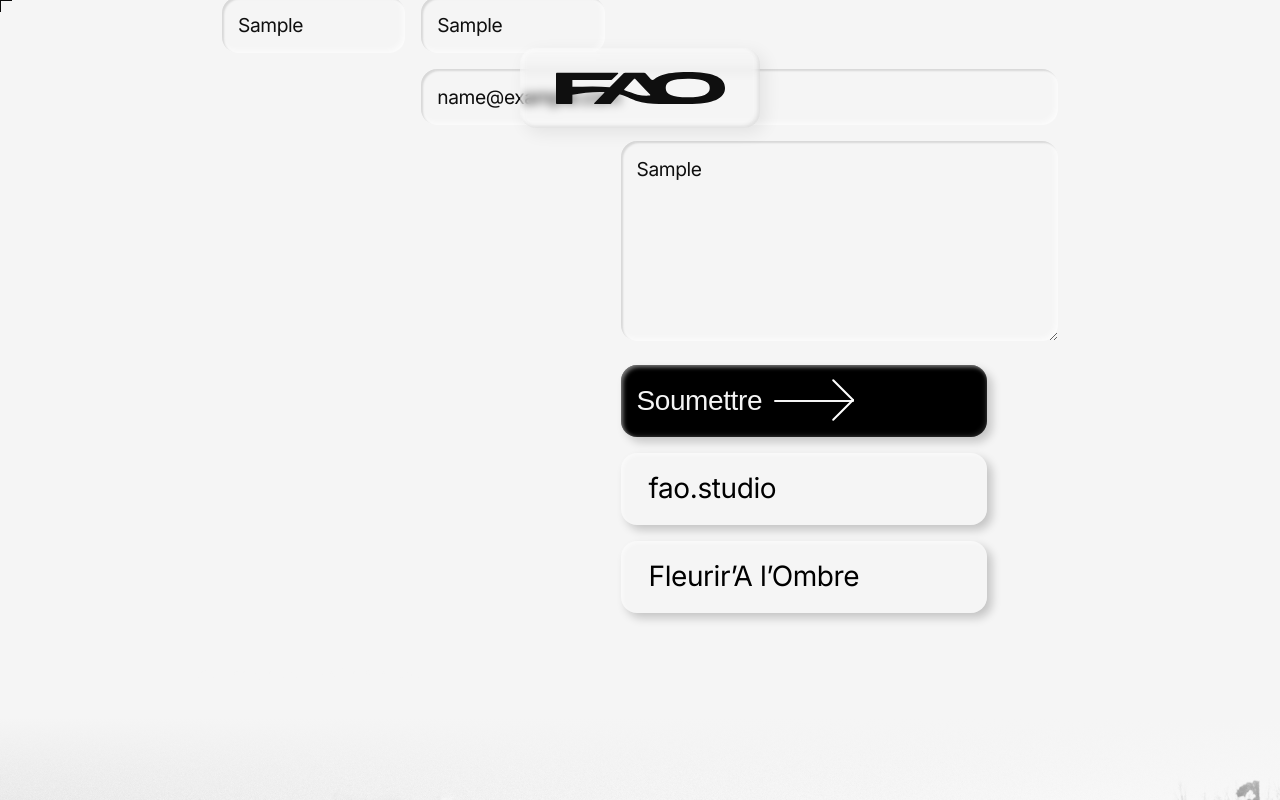
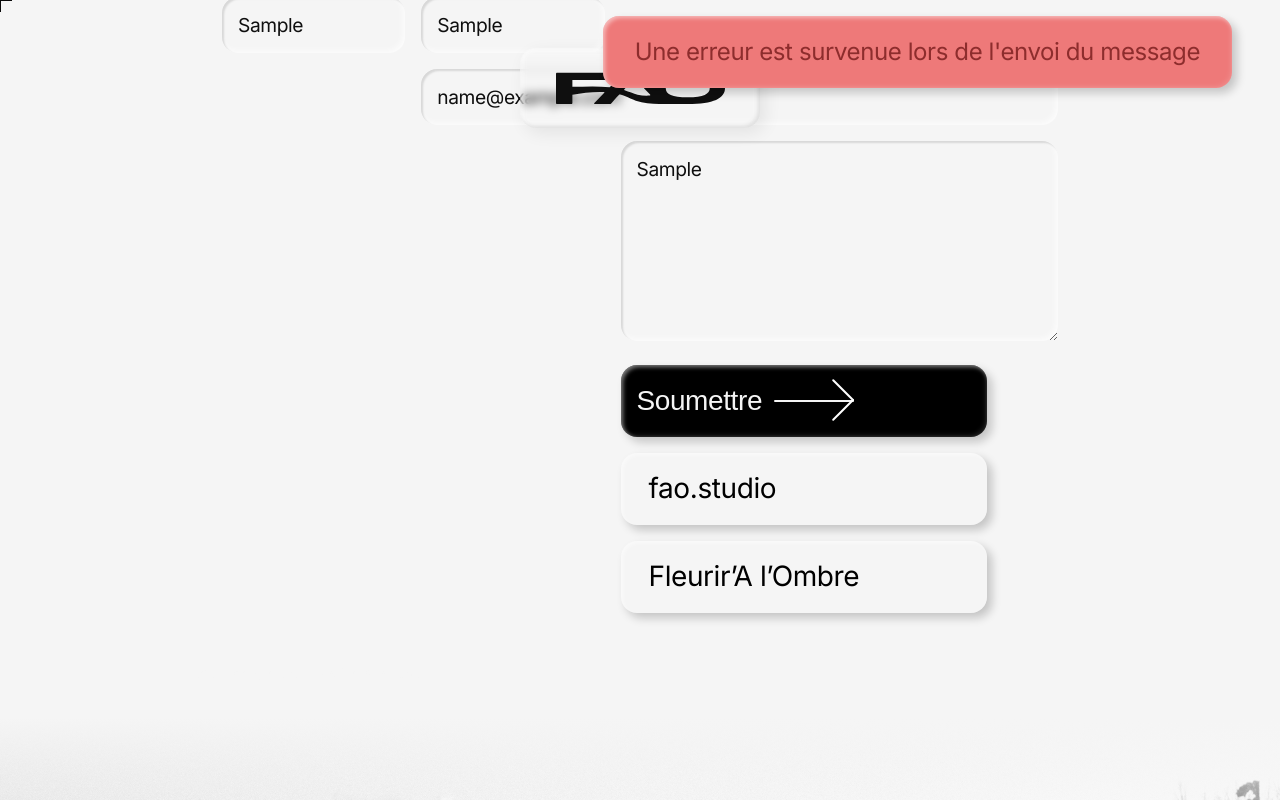
Before and after one commit to eliotpp1/fleuriralombre, a Next.js app: page /contact in a window 1280 px wide. Both pictures are taken after typing "Sample", "Sample", "name@example.com", "Sample" into the empty fields and a click on the button "Soumettre". Shown: the part 707-1507 px from the top of the page. Built offline with nearby package versions, Linux system fonts and the light colour scheme; no server answers.

Commit message:
add state on submit

```diff
--- a/components/Contact.js
+++ b/components/Contact.js
@@ -10,6 +10,9 @@ export default function Contact() {
   const [status, setStatus] = useState("");
   const [errors, setErrors] = useState({});
   const [isLoading, setIsLoading] = useState(false);
+  // 🟦 AJOUT : état pour une alerte visuelle
+  const [showAlertSuccess, setShowAlertSuccess] = useState(false);
+  const [showAlertError, setShowAlertError] = useState(false);
 
   const handleChange = (e) => {
     const { name, value } = e.target;
@@ -36,6 +39,8 @@ export default function Contact() {
     setErrors({});
     setStatus("");
     setIsLoading(true);
+    setShowAlertError(true);
+    setTimeout(() => setShowAlertError(false), 3000);
 
     const validationErrors = validate();
     if (Object.keys(validationErrors).length > 0) {
@@ -55,17 +60,26 @@ export default function Contact() {
       if (response.ok) {
         setStatus("Votre message a été envoyé avec succès !");
         setFormData({ firstname: "", lastname: "", email: "", message: "" });
+
+        // 🟦 AJOUT : Afficher l’alerte visuelle
+        setShowAlertSuccess(true);
+        setTimeout(() => setShowAlertSuccess(false), 3000);
+
       } else {
         setStatus(result.message || "Erreur lors de l’envoi.");
       }
     } catch (error) {
       setStatus("Erreur lors de l’envoi. Veuillez réessayer.");
+      setShowAlertError(true);
+      setTimeout(() => setShowAlertError(false), 3000);
+
     } finally {
       setIsLoading(false);
     }
   };
 
   return (
+    <>
       <main className="contact" id="contact">
         <section className="contact-hero">
           <div className="contact-hero-content">
@@ -160,6 +174,18 @@ export default function Contact() {
                   ></textarea>
                 </div>
 
+                {showAlertSuccess && (
+                  <div className="contact-button alert-success">
+                    <p>Votre message a bien été envoyé</p>
+                  </div>
+                )}
+
+                {showAlertError && (
+                  <div className="contact-button alert-error">
+                    <p>Une erreur est survenue lors de l'envoi du message</p>
+                  </div>
+                )}
+
                 <button
                   type="submit"
                   className="contact-button submit-button div5"
@@ -241,5 +267,7 @@ export default function Contact() {
           />
         </section>
       </main>
+    </>
+
   );
 }
--- a/styles/components/contact.css
+++ b/styles/components/contact.css
@@ -155,6 +155,32 @@ textarea.form-input {
 
 .contact-button:hover {
   transform: scale(1.05);
+}
+
+.contact-button.alert-success {
+  position: fixed;
+  top: 1rem;
+  right: 3rem;
+  padding: 1rem 2rem;
+  border-radius: 1rem;
+  font-size: 1.5rem;
+  background-color: #92eb80;
+  color: #1a9a00;
+  justify-content: center;
+  z-index: 10000;
+}
+
+.contact-button.alert-error {
+  position: fixed;
+  top: 1rem;
+  right: 3rem;
+  padding: 1rem 2rem;
+  border-radius: 1rem;
+  font-size: 1.5rem;
+  background-color: #ee7979;
+  color: #8d2d2d;
+  justify-content: center;
+  z-index: 10000;
 }
 
 /* Responsive : moins de 900px = stack vertical */
```
Lines whose indentation alone changed are shown as unchanged.
